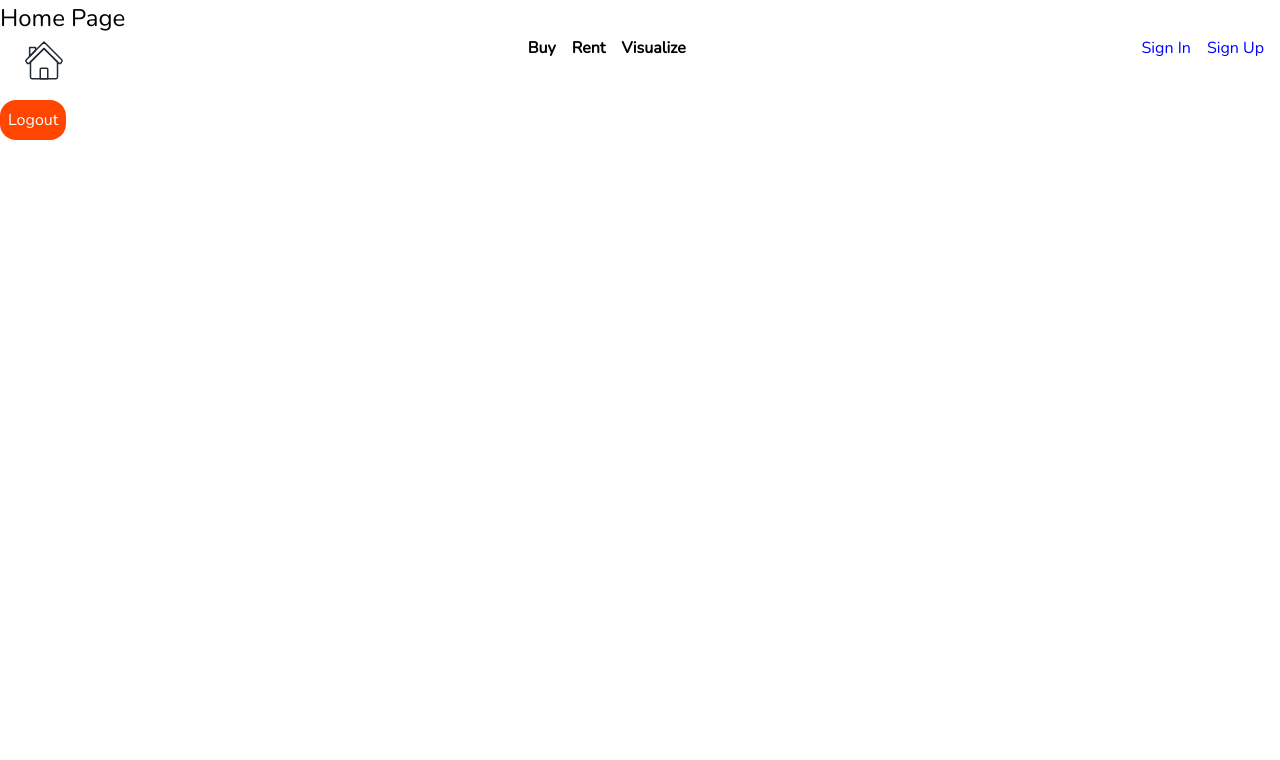
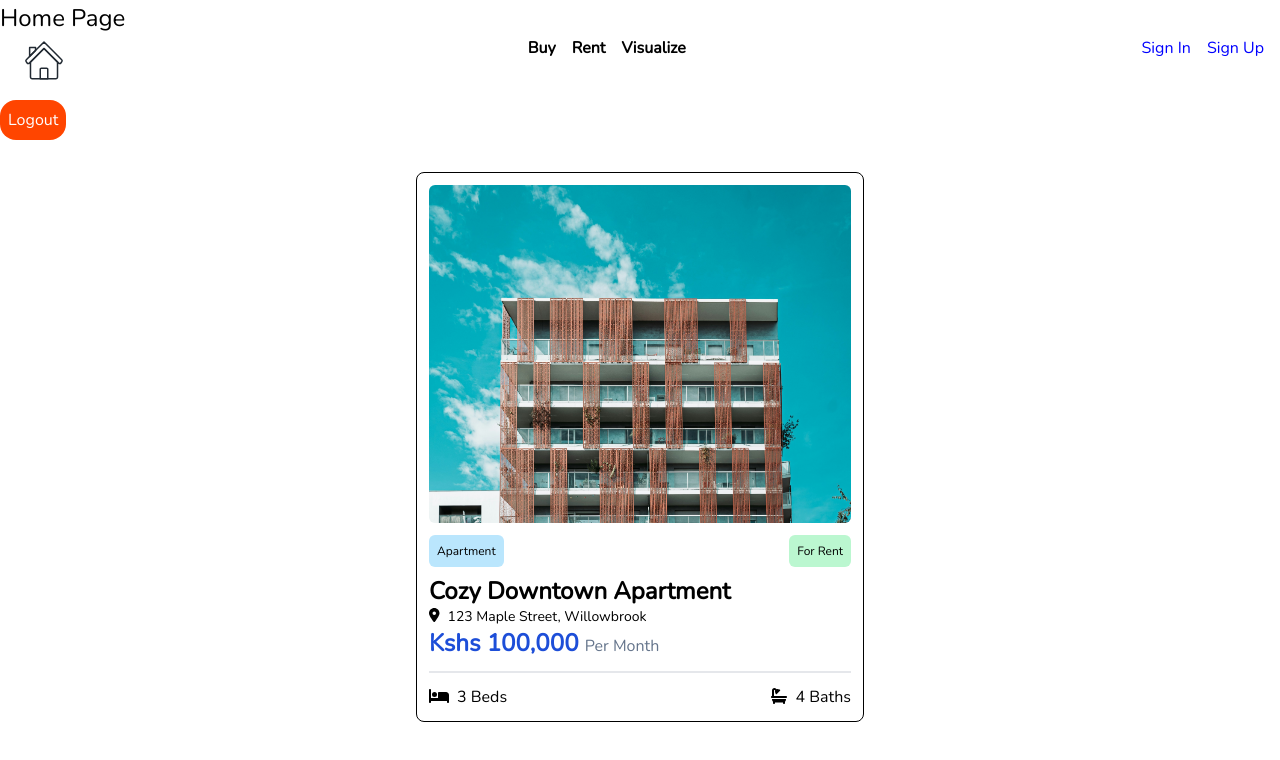
Before and after one commit to inactivebench/home-app, a React (Vite) app in the folder client/: page / in a window 1280 px wide. Shown: the top 760 px of the page. Built offline with nearby package versions, Linux system fonts and the light colour scheme.

Commit message:
styled card component

```diff
--- /dev/null
+++ b/client/src/components/Card.jsx
@@ -0,0 +1,41 @@
+import React from 'react'
+import { faLocationDot, faBath, faBed } from "@fortawesome/free-solid-svg-icons";
+import { FontAwesomeIcon } from "@fortawesome/react-fontawesome";
+import image from '../assets/mika-baumeister-PshCtT16gJo-unsplash.jpg'
+const Card = () => {
+  return (
+    <div className='mt-8 text-black w-full max-w-[28rem] mx-auto min-h-full  p-3 border rounded-lg border-black'>
+        <div className='w-full max-w-[28rem] mx-auto min-h-full  '>
+            <div className='listing-header  mb-3 ' >
+                <img className="rounded-md" src={image} alt="apartment image" />
+            </div>
+            <div className='listing-info' >
+                <div className='listing-tag flex justify-between'>
+                    <span className='capitalize rounded-md bg-sky-200 p-2 text-xs' >apartment</span>
+                    <span className='capitalize rounded-md bg-green-200 p-2 text-xs'>for rent</span>
+                </div>
+                <article className='listing-data my-2'>
+                    <h1 className='font-bold capitalize text-2xl'>cozy downtown apartment</h1>
+                    <p className='text-sm'>
+                    <FontAwesomeIcon icon={faLocationDot} className='pr-2' />
+                        123 Maple Street, Willowbrook</p>
+                    <h2 className='capitalize text-slate-500'><span className='text-blue-700 text-2xl font-bold '>Kshs 100,000 </span>per month</h2>
+                </article>
+                <hr class="h-px my-3 bg-gray-200 border dark:bg-gray-700"></hr>
+                <article className='more-listing-info'>
+                    <ul className='flex justify-between'>
+                        <li className='capitalize'>
+                        <FontAwesomeIcon icon={faBed} className='pr-2'/>
+                            3 beds</li>
+                        <li className='capitalize'>
+                        <FontAwesomeIcon icon={faBath} className='pr-2' />
+                            4 baths</li>
+                    </ul>
+                </article>
+            </div>
+        </div>
+    </div>
+  )
+}
+
+export default Card
--- a/client/src/pages/Home.jsx
+++ b/client/src/pages/Home.jsx
@@ -2,6 +2,7 @@ import React, { useState } from 'react'
 import {Link} from 'react-router-dom'
 import Navbar from '../components/Navbar';
 import Hero from '../components/Hero';
+import Card from '../components/Card';
 
 const Home = () => {
 
@@ -21,7 +22,7 @@ const Home = () => {
       :
       <button className='logout' onClick={handleLogout}>Logout</button>
     }
-
+    <Card/>
 
   </div>
   )
```
